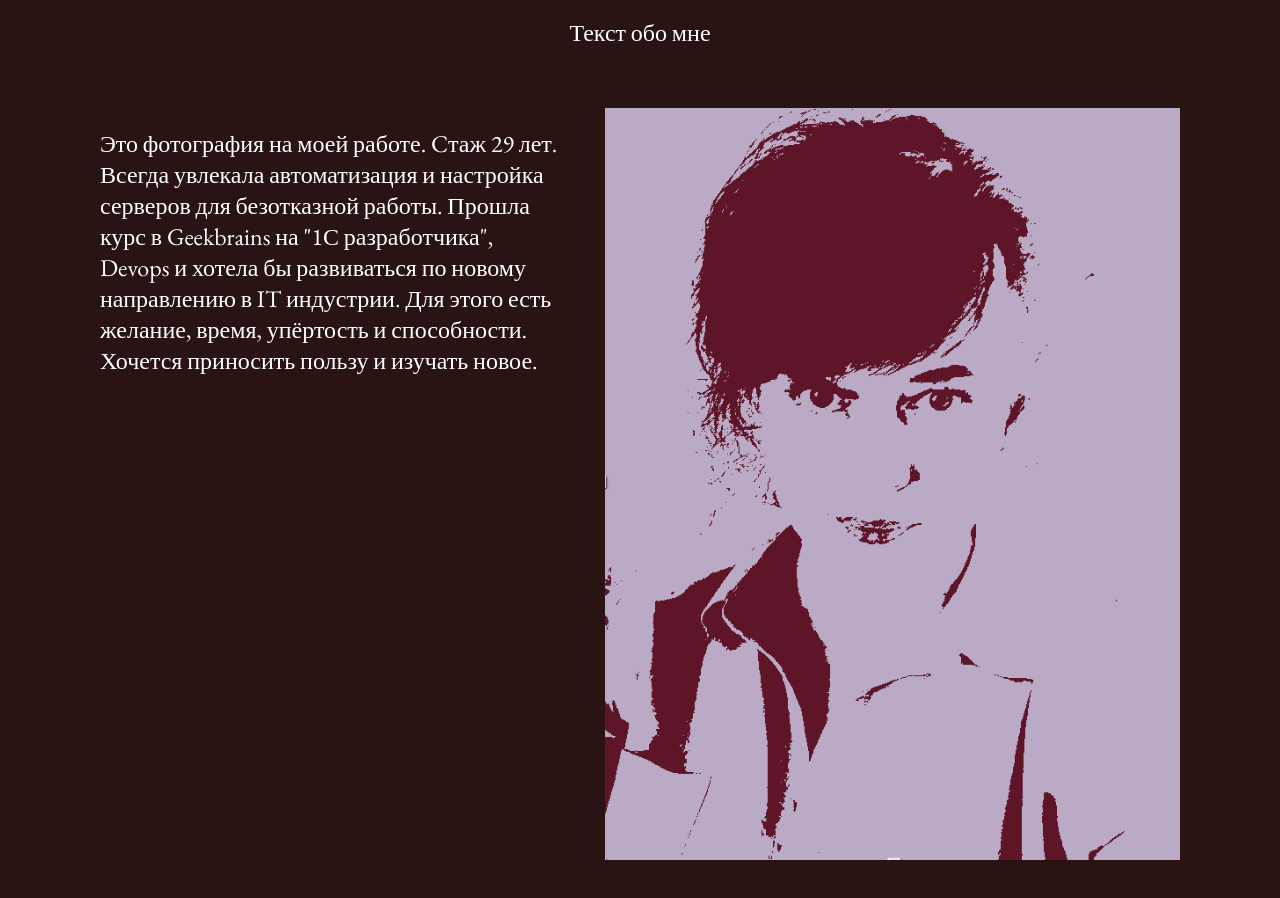
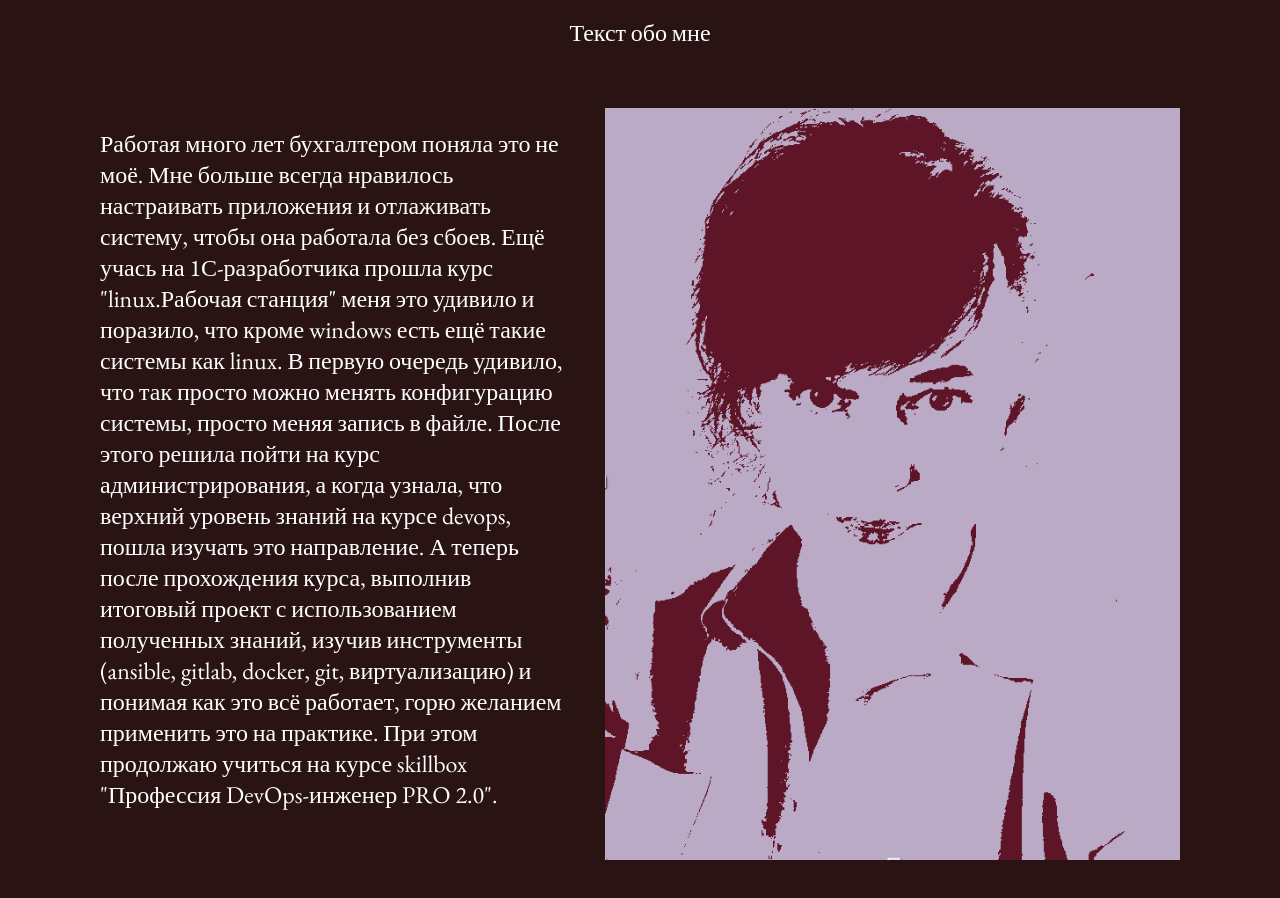
Before and after one commit to leshevi/portfolio, a plain HTML site: page index.html in a window 1280 px wide. Shown: the part 941-1839 px from the top of the page. Drawn offline with nearby package versions, Linux system fonts and the light colour scheme.

Commit message:
Update index.html

```diff
--- a/index.html
+++ b/index.html
@@ -34,11 +34,14 @@
        </div>
        <div class="content">
          <div class="textBx">
-          <p>Это фотография на моей работе. Cтаж
-            29 лет. Всегда увлекала автоматизация и настройка серверов для безотказной работы.
-            Прошла курс в Geekbrains на "1С разработчика", Devops и хотела бы развиваться
-            по новому направлению в IT индустрии. Для этого есть желание, время, упёртость
-             и способности. Хочется приносить пользу и изучать новое.</p>
+          <p>Работая много лет бухгалтером поняла это не моё. Мне больше всегда нравилось настраивать приложения и отлаживать
+           систему, чтобы она работала без сбоев. Ещё учась на 1С-разработчика прошла курс "linux.Рабочая станция" меня это
+          удивило и поразило, что кроме windows есть ещё такие системы как linux. В первую очередь удивило, что так просто
+          можно менять конфигурацию системы, просто меняя запись в файле. После этого решила пойти на курс администрирования,
+          а когда узнала, что верхний уровень знаний на курсе devops, пошла изучать это направление. А теперь после прохождения
+          курса, выполнив итоговый проект с использованием полученных знаний, изучив инструменты (ansible, gitlab, docker, git,
+          виртуализацию) и понимая как это всё работает, горю желанием применить это на практике. При этом продолжаю учиться на
+          курсе skillbox "Профессия DevOps-инженер PRO 2.0".</p>
          </div>
          <div class="imgBx">
           <img src="images/abor.png" alt="">
```
